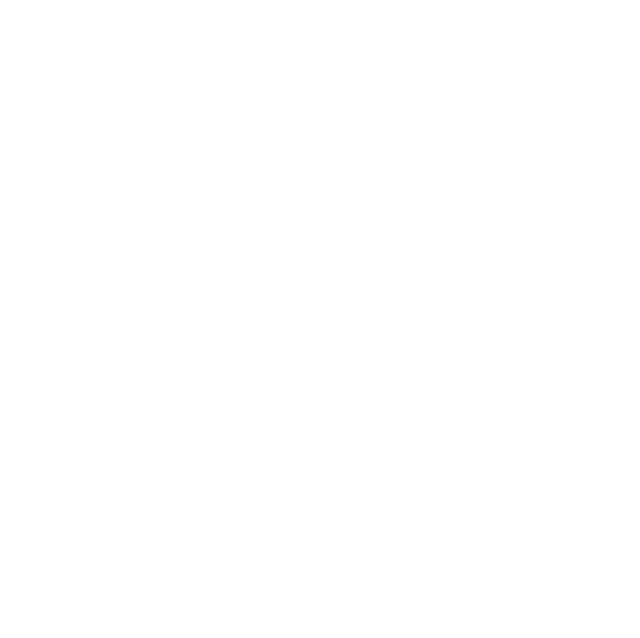
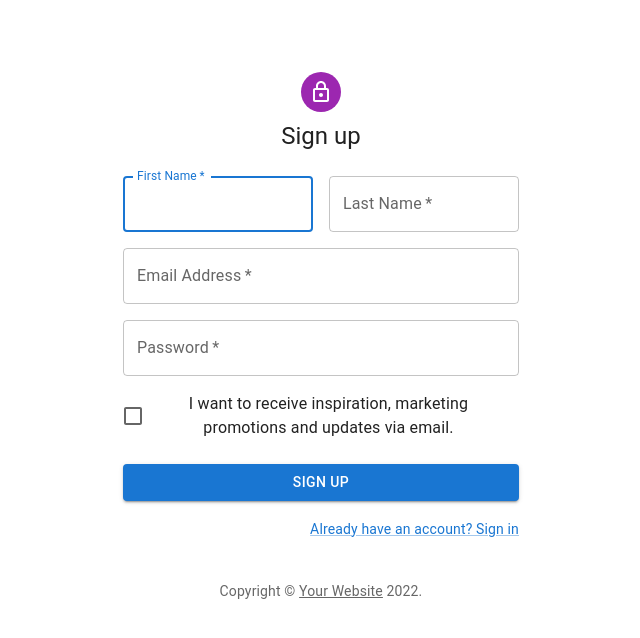
Before and after one commit to tuanle273/FinalProject, a React (Create React App) app in the folder client/: page /register in a window 1280 px wide. Shown: the top 638 px of the page, without its empty margins (319-959 px from the left). Built offline with nearby package versions, Linux system fonts and the light colour scheme.

Commit message:
done Login - Register Form

```diff
--- a/client/package.json
+++ b/client/package.json
@@ -17,7 +17,7 @@
     "react": "^18.2.0",
     "react-bootstrap": "^2.7.0",
     "react-dom": "^18.2.0",
-    "react-router-dom": "^6.6.1",
+    "react-router-dom": "^5.2.0",
     "react-scripts": "5.0.1",
     "styled-components": "^5.3.6",
     "web-vitals": "^2.1.4"
--- a/client/src/App.css
+++ b/client/src/App.css
@@ -1,14 +1,3 @@
-.landing {
-  position: relative;
-  background: url("./assets/Landing.jpg") no-repeat center center/cover;
-  height: 100vh;
-}
-
-.dark-overlay {
-  background-color: rgba(0, 0, 0, 0.5);
-  height: 100%;
-}
-
 .landing-inner {
   height: 100%;
   margin: auto;
@@ -18,95 +7,3 @@
   align-items: center;
   text-align: center;
 }
-
-.landing-inner form {
-  width: 30%;
-}
-
-.landing-inner h1,
-.landing-inner h4,
-.landing-inner p {
-  color: white;
-}
-
-.spinner-container {
-  position: absolute;
-  top: 50%;
-  left: 50%;
-  -moz-transform: translateX(-50%) translateY(-50%);
-  -webkit-transform: translateX(-50%) translateY(-50%);
-  transform: translateX(-50%) translateY(-50%);
-}
-
-/* Post button */
-.post-button {
-  padding-top: 0;
-  background: transparent;
-  border: none;
-}
-
-.post-button:hover {
-  background: transparent;
-}
-
-a.post-button.btn:focus,
-a.post-button.btn:active {
-  outline: none;
-  background: transparent;
-  border: none;
-  box-shadow: none;
-}
-
-button.post-button.btn:focus,
-button.post-button.btn:active {
-  outline: none;
-  background: transparent;
-  border: none;
-  box-shadow: none;
-}
-
-/* Floating add button */
-.btn-floating {
-  position: fixed;
-  right: 3rem;
-  bottom: 3rem;
-  background: transparent;
-  border: none;
-}
-
-.btn-floating:hover {
-  background: transparent;
-}
-
-.btn-floating:focus,
-.btn-floating:active {
-  outline: none;
-  background: transparent;
-  border: none;
-  box-shadow: none;
-}
-
-/* Add new post tooltip */
-.tooltip {
-  background: transparent;
-}
-
-.tooltip .arrow::before {
-  border-left-color: #78c2ad;
-}
-
-.tooltip-inner {
-  background: #78c2ad;
-}
-
-/* Post border thicker */
-.border-success,
-.border-warning,
-.border-danger {
-  border-width: 2px;
-}
-
-/* Post title */
-.post-title {
-  margin-bottom: 0.5rem;
-}
--- a/client/src/App.js
+++ b/client/src/App.js
@@ -1,12 +1,12 @@
-import { BrowserRouter, Route, Routes } from "react-router-dom";
+import { BrowserRouter, Route, Switch } from "react-router-dom";
 import "./App.css";
 import Landing from "./components/layout/Landing";
 import Auth from "./views/Auth";
 function App() {
   return (
     <BrowserRouter>
-      <Routes>
-        <Route exact path="/" element={<Landing />}></Route>
+      <Switch>
+        <Route exact path="/" component={Landing}></Route>
         <Route
           exact
           path="/login"
@@ -17,7 +17,7 @@
           path="/register"
           render={(props) => <Auth {...props} authRoute="register" />}
         ></Route>
-      </Routes>
+      </Switch>
     </BrowserRouter>
   );
 }
--- a/client/src/components/auth/LoginForm.js
+++ b/client/src/components/auth/LoginForm.js
@@ -1,7 +1,139 @@
-import React from "react";
+import LockOutlinedIcon from "@mui/icons-material/LockOutlined";
+import Avatar from "@mui/material/Avatar";
+import Box from "@mui/material/Box";
+import Button from "@mui/material/Button";
+import Checkbox from "@mui/material/Checkbox";
+import CssBaseline from "@mui/material/CssBaseline";
+import FormControlLabel from "@mui/material/FormControlLabel";
+import Grid from "@mui/material/Grid";
 
-const LoginForm = () => {
-  return <div>login</div>;
-};
+import Paper from "@mui/material/Paper";
+import { createTheme, ThemeProvider } from "@mui/material/styles";
+import TextField from "@mui/material/TextField";
+import Typography from "@mui/material/Typography";
+import * as React from "react";
+import { Link } from "react-router-dom";
+function Copyright(props) {
+  return (
+    <Typography
+      variant="body2"
+      color="text.secondary"
+      align="center"
+      {...props}
+    >
+      {"Copyright © "}
+      <Link color="inherit" href="https://mui.com/">
+        Your Website
+      </Link>{" "}
+      {new Date().getFullYear()}
+      {"."}
+    </Typography>
+  );
+}
 
-export default LoginForm;
+const theme = createTheme();
+
+export default function LoginForm() {
+  const handleSubmit = (event) => {
+    event.preventDefault();
+    const data = new FormData(event.currentTarget);
+    console.log({
+      email: data.get("email"),
+      password: data.get("password"),
+    });
+  };
+
+  return (
+    <ThemeProvider theme={theme}>
+      <Grid container component="main" sx={{ height: "100vh" }}>
+        <CssBaseline />
+        <Grid
+          item
+          xs={false}
+          sm={4}
+          md={7}
+          sx={{
+            backgroundImage: "url(https://source.unsplash.com/random)",
+            backgroundRepeat: "no-repeat",
+            backgroundColor: (t) =>
+              t.palette.mode === "light"
+                ? t.palette.grey[50]
+                : t.palette.grey[900],
+            backgroundSize: "cover",
+            backgroundPosition: "center",
+          }}
+        />
+        <Grid item xs={12} sm={8} md={5} component={Paper} elevation={6} square>
+          <Box
+            sx={{
+              my: 8,
+              mx: 4,
+              display: "flex",
+              flexDirection: "column",
+              alignItems: "center",
+            }}
+          >
+            <Avatar sx={{ m: 1, bgcolor: "secondary.main" }}>
+              <LockOutlinedIcon />
+            </Avatar>
+            <Typography component="h1" variant="h5">
+              Sign in
+            </Typography>
+            <Box
+              component="form"
+              noValidate
+              onSubmit={handleSubmit}
+              sx={{ mt: 1 }}
+            >
+              <TextField
+                margin="normal"
+                required
+                fullWidth
+                id="email"
+                label="Email Address"
+                name="email"
+                autoComplete="email"
+                autoFocus
+              />
+              <TextField
+                margin="normal"
+                required
+                fullWidth
+                name="password"
+                label="Password"
+                type="password"
+                id="password"
+                autoComplete="current-password"
+              />
+              <FormControlLabel
+                control={<Checkbox value="remember" color="primary" />}
+                label="Remember me"
+              />
+              <Button
+                type="submit"
+                fullWidth
+                variant="contained"
+                sx={{ mt: 3, mb: 2 }}
+              >
+                Sign In
+              </Button>
+              <Grid container>
+                <Grid item xs>
+                  <Link href="#" variant="body2">
+                    Forgot password?
+                  </Link>
+                </Grid>
+                <Grid item>
+                  <Link to={"/register"} variant="body2">
+                    {"Don't have an account? Sign Up"}
+                  </Link>
+                </Grid>
+              </Grid>
+              <Copyright sx={{ mt: 5 }} />
+            </Box>
+          </Box>
+        </Grid>
+      </Grid>
+    </ThemeProvider>
+  );
+}
--- a/client/src/components/auth/RegisterForm.js
+++ b/client/src/components/auth/RegisterForm.js
@@ -1,7 +1,143 @@
-import React from "react";
+import LockOutlinedIcon from "@mui/icons-material/LockOutlined";
+import Avatar from "@mui/material/Avatar";
+import Box from "@mui/material/Box";
+import Button from "@mui/material/Button";
+import Checkbox from "@mui/material/Checkbox";
+import Container from "@mui/material/Container";
+import CssBaseline from "@mui/material/CssBaseline";
+import FormControlLabel from "@mui/material/FormControlLabel";
+import Grid from "@mui/material/Grid";
+import Link from "@mui/material/Link";
+import { createTheme, ThemeProvider } from "@mui/material/styles";
+import TextField from "@mui/material/TextField";
+import Typography from "@mui/material/Typography";
+import * as React from "react";
 
-const RegisterForm = () => {
-  return <div>Register</div>;
-};
+function Copyright(props) {
+  return (
+    <Typography
+      variant="body2"
+      color="text.secondary"
+      align="center"
+      {...props}
+    >
+      {"Copyright © "}
+      <Link color="inherit" href="https://mui.com/">
+        Your Website
+      </Link>{" "}
+      {new Date().getFullYear()}
+      {"."}
+    </Typography>
+  );
+}
 
-export default RegisterForm;
+const theme = createTheme();
+
+export default function RegisterForm() {
+  const handleSubmit = (event) => {
+    event.preventDefault();
+    const data = new FormData(event.currentTarget);
+    console.log({
+      email: data.get("email"),
+      password: data.get("password"),
+    });
+  };
+
+  return (
+    <ThemeProvider theme={theme}>
+      <Container component="main" maxWidth="xs">
+        <CssBaseline />
+        <Box
+          sx={{
+            marginTop: 8,
+            display: "flex",
+            flexDirection: "column",
+            alignItems: "center",
+          }}
+        >
+          <Avatar sx={{ m: 1, bgcolor: "secondary.main" }}>
+            <LockOutlinedIcon />
+          </Avatar>
+          <Typography component="h1" variant="h5">
+            Sign up
+          </Typography>
+          <Box
+            component="form"
+            noValidate
+            onSubmit={handleSubmit}
+            sx={{ mt: 3 }}
+          >
+            <Grid container spacing={2}>
+              <Grid item xs={12} sm={6}>
+                <TextField
+                  autoComplete="given-name"
+                  name="firstName"
+                  required
+                  fullWidth
+                  id="firstName"
+                  label="First Name"
+                  autoFocus
+                />
+              </Grid>
+              <Grid item xs={12} sm={6}>
+                <TextField
+                  required
+                  fullWidth
+                  id="lastName"
+                  label="Last Name"
+                  name="lastName"
+                  autoComplete="family-name"
+                />
+              </Grid>
+              <Grid item xs={12}>
+                <TextField
+                  required
+                  fullWidth
+                  id="email"
+                  label="Email Address"
+                  name="email"
+                  autoComplete="email"
+                />
+              </Grid>
+              <Grid item xs={12}>
+                <TextField
+                  required
+                  fullWidth
+                  name="password"
+                  label="Password"
+                  type="password"
+                  id="password"
+                  autoComplete="new-password"
+                />
+              </Grid>
+              <Grid item xs={12}>
+                <FormControlLabel
+                  control={
+                    <Checkbox value="allowExtraEmails" color="primary" />
+                  }
+                  label="I want to receive inspiration, marketing promotions and updates via email."
+                />
+              </Grid>
+            </Grid>
+            <Button
+              type="submit"
+              fullWidth
+              variant="contained"
+              sx={{ mt: 3, mb: 2 }}
+            >
+              Sign Up
+            </Button>
+            <Grid container justifyContent="flex-end">
+              <Grid item>
+                <Link href="#" variant="body2">
+                  Already have an account? Sign in
+                </Link>
+              </Grid>
+            </Grid>
+          </Box>
+        </Box>
+        <Copyright sx={{ mt: 5 }} />
+      </Container>
+    </ThemeProvider>
+  );
+}
--- a/client/src/views/Auth.js
+++ b/client/src/views/Auth.js
@@ -6,7 +6,6 @@
 
   body = (
     <>
-      Auth Form
       {authRoute === "login" && <LoginForm />}
       {authRoute === "register" && <RegisterForm />}
     </>
@@ -14,10 +13,7 @@
   return (
     <div className="landing">
       <div className="dark-overlay">
-        <div className="landing-inner">
-          <h1>Auth</h1>
-          {body}
-        </div>
+        <div className="landing-inner">{body}</div>
       </div>
     </div>
   );
```
Also changed, not shown: 1 other file (tests, documents, lock files or other folders).
